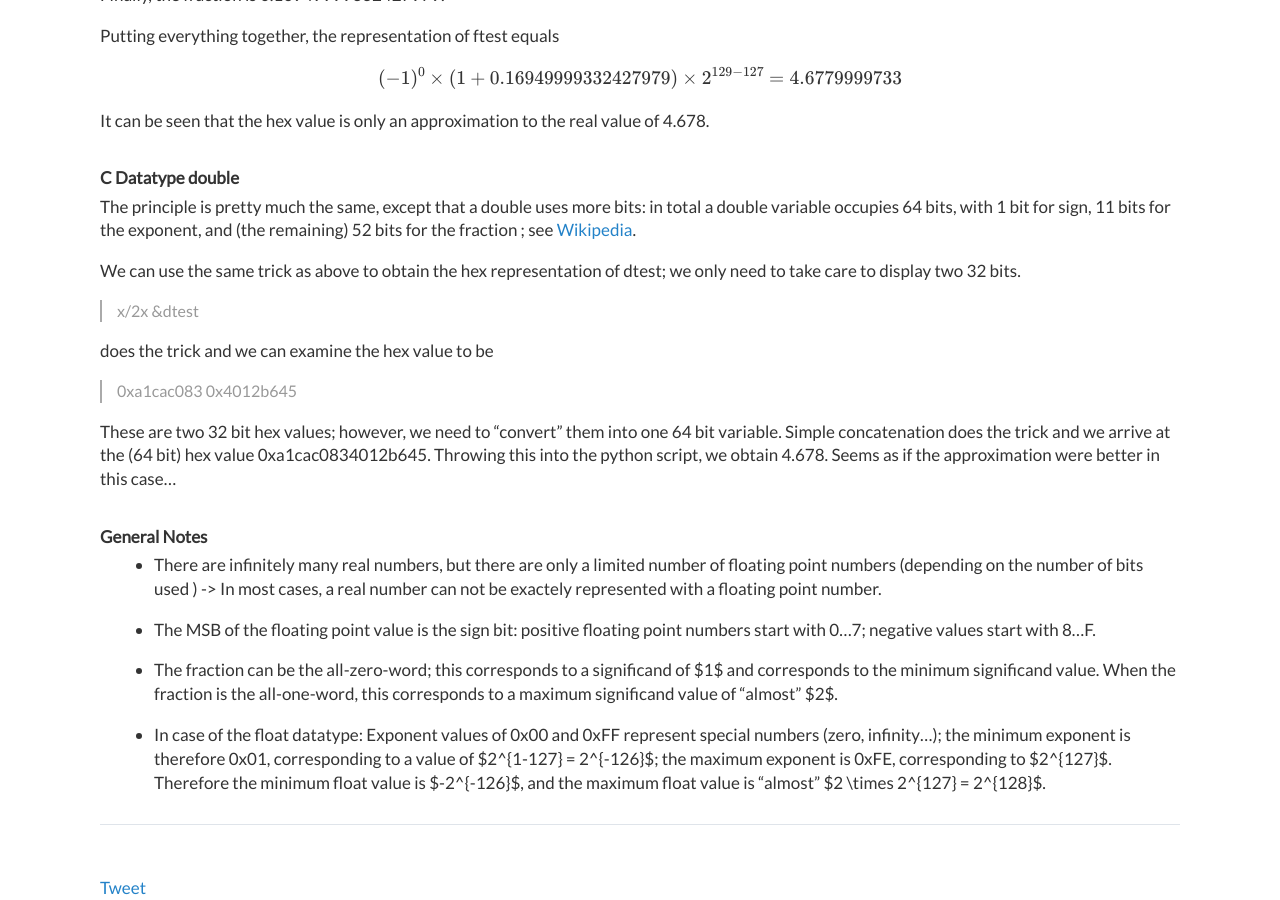
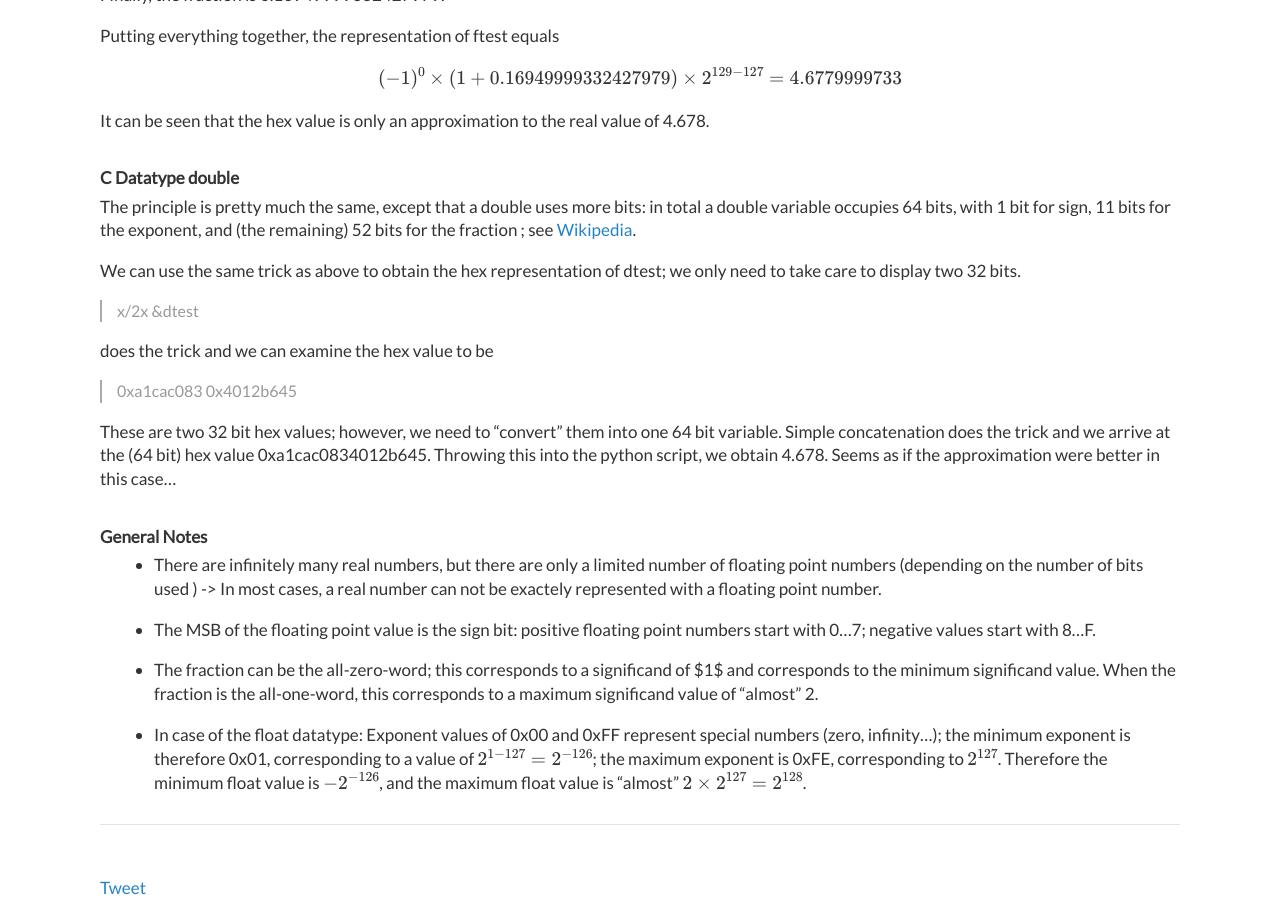
Before and after one commit to ClemensFMN/asm-stuff, a Jekyll site: the page built from _posts/2015-01-25-Floating-Point-Numbers.md, in a window 1280 px wide and 900 px high, scrolled down 1150 px. Built offline with Jekyll 4.4.1, drawn with Linux system fonts in a browser that asks for light colours; Markdown is read by kramdown in place of the engine named in the settings; formulas are drawn with MathJax 3; comment, search, counter and statistics services are not loaded.

Commit message:
correct math symbol

```diff
--- a/_posts/2015-01-25-Floating-Point-Numbers.md
+++ b/_posts/2015-01-25-Floating-Point-Numbers.md
@@ -110,11 +110,11 @@ numbers start with 0...7; negative values start with 8...F.
 
 * The fraction can be the all-zero-word; this corresponds to a significand of
 $1$ and corresponds to the minimum significand value. When the fraction is the
-all-one-word, this corresponds to a maximum significand value of "almost" $2$.
+all-one-word, this corresponds to a maximum significand value of "almost" 2.
 
 * In case of the float datatype: Exponent values of 0x00 and 0xFF represent
 special numbers (zero, infinity...); the minimum exponent is therefore 0x01,
-corresponding to a value of $2^{1-127} = 2^{-126}$; the maximum exponent is
-0xFE, corresponding to $2^{127}$. Therefore the minimum float value is
-$-2^{-126}$, and the maximum float value is "almost" $2 \times 2^{127} =
-2^{128}$.
+corresponding to a value of \\(2^{1-127} = 2^{-126}\\); the maximum exponent is
+0xFE, corresponding to \\(2^{127}\\). Therefore the minimum float value is
+\\(-2^{-126}\\), and the maximum float value is "almost" \\(2 \times 2^{127} =
+2^{128}\\).
```
